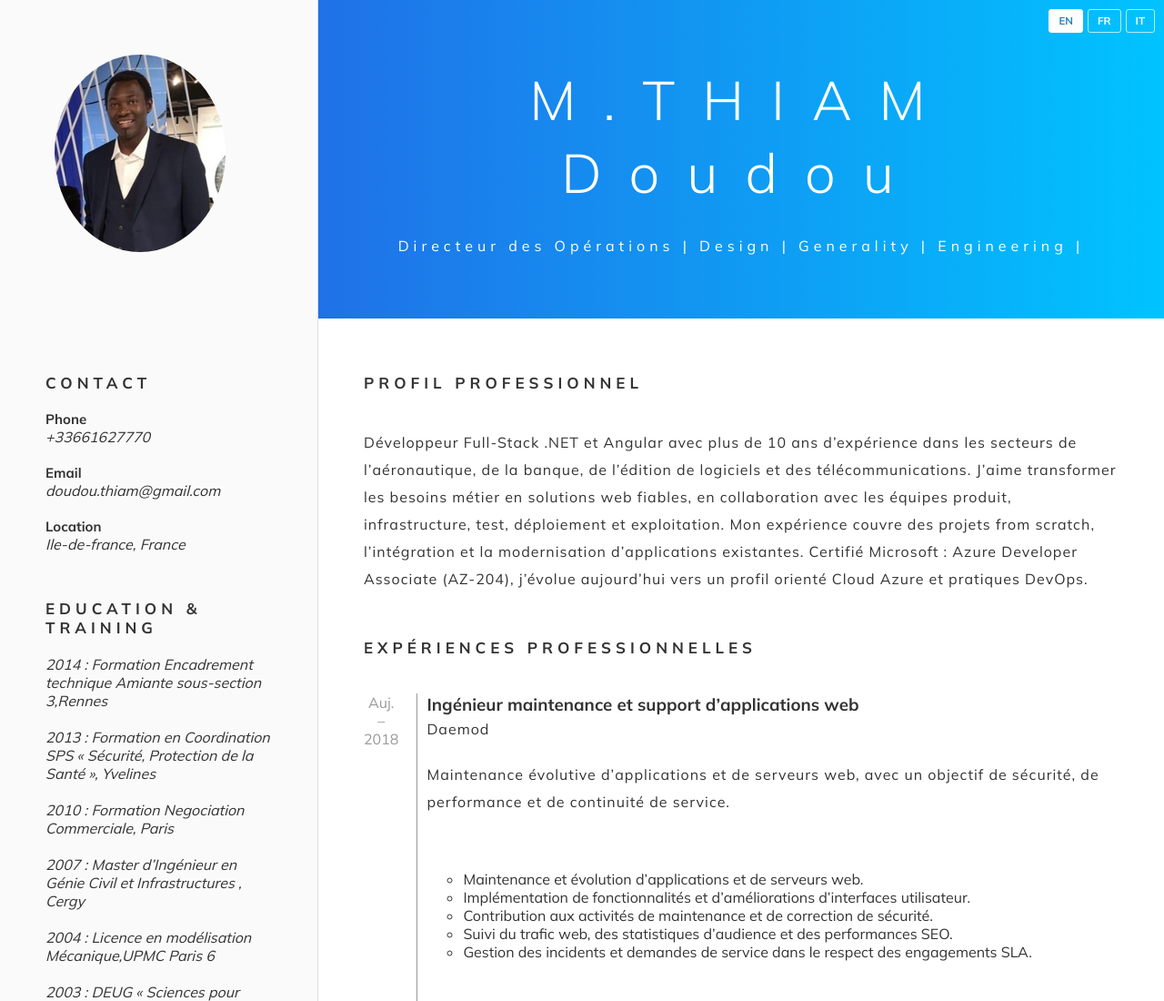
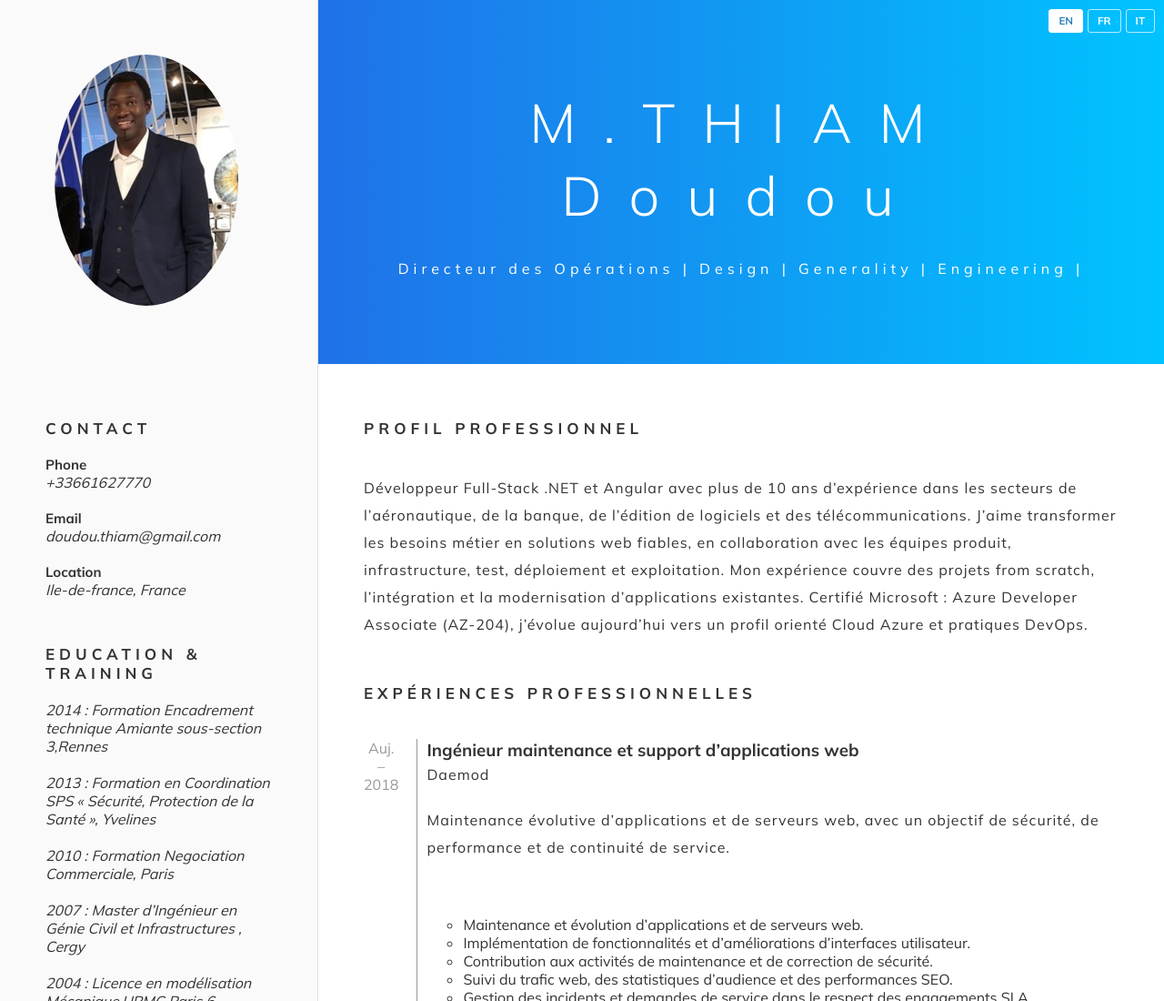
Before and after one commit to OumarDiagne/CV-Doudou, a website: page index.html in a window 1280 px wide. Shown: the top 1100 px of the page at 91% size. Drawn offline with Linux system fonts and the light colour scheme.

Commit message:
competence a mettre a jour 4

```diff
--- a/index.html
+++ b/index.html
@@ -46,7 +46,7 @@
       </header>
 
       <section class="picture">
-        <img src="img/photodoudou.jpg" alt="Portrait of M. THIAM Doudou" />
+        <img src="img/photodoudou2.jpg" alt="Portrait of M. THIAM Doudou" />
       </section>
 
       <aside>
```
Also changed, not shown: img/photodoudou2.jpg (added).
